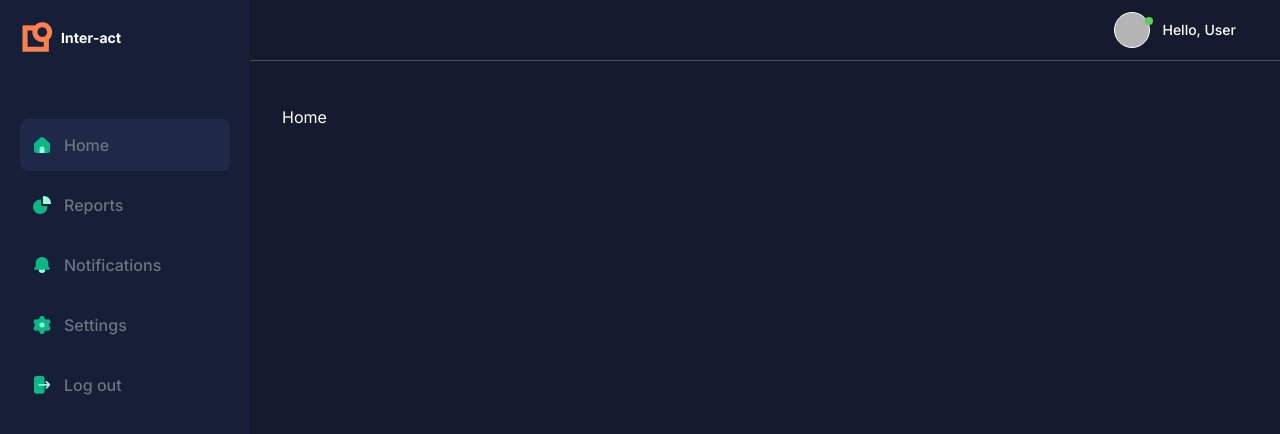
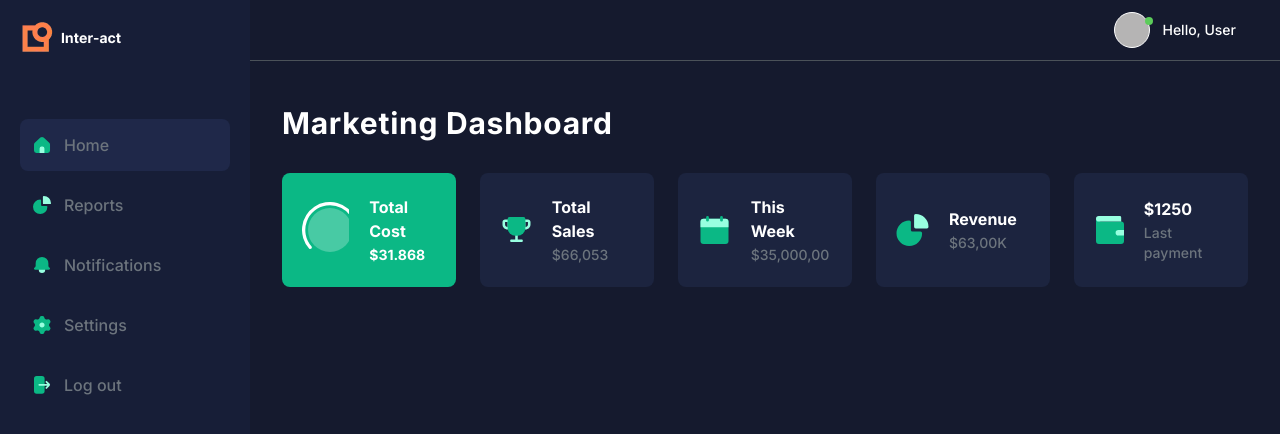
Before and after one commit to nzrmm/inter-act-dashboard, a React (Vite) app: page / in a window 1280 px wide. Shown: the top 434 px of the page. Built offline with nearby package versions, Linux system fonts and the light colour scheme.

Commit message:
feat: add information section

```diff
--- /dev/null
+++ b/src/components/card-information/index.tsx
@@ -0,0 +1,37 @@
+import cx from "classnames";
+
+import { IInformation } from "../../types/data";
+
+type ICardInformation = {
+  data: IInformation;
+  isFirst?: boolean;
+};
+
+const CardInformation = ({ data, isFirst }: ICardInformation) => {
+  return (
+    <div
+      className={cx(
+        "w-full flex items-center gap-5 rounded-lg px-5 py-[22px]",
+        {
+          "bg-[#0BB885]": isFirst,
+          "bg-dark-04": !isFirst,
+        }
+      )}
+    >
+      {data.icon}
+      <div>
+        <p className={cx("font-bold mb-0.5")}>{data.name}</p>
+        <p
+          className={cx("text-sm", {
+            "font-bold": isFirst,
+            "font-medium text-[#6C747D]": !isFirst,
+          })}
+        >
+          {data.value}
+        </p>
+      </div>
+    </div>
+  );
+};
+
+export default CardInformation;
--- a/src/components/index.ts
+++ b/src/components/index.ts
@@ -1,3 +1,4 @@
 import SidebarItem from "./sidebar-item";
+import CardInformation from "./card-information";
 
-export { SidebarItem };
+export { SidebarItem, CardInformation };
--- /dev/null
+++ b/src/data/index.tsx
@@ -0,0 +1,17 @@
+import { IInformation } from "../types/data";
+
+import {
+  ICTrophy,
+  ICWallet,
+  ICRevenue,
+  ICPieChart,
+  ICCalendar,
+} from "../assets/svgs";
+
+export const informations: IInformation[] = [
+  { icon: <ICPieChart />, name: "Total Cost", value: "$31.868" },
+  { icon: <ICTrophy />, name: "Total Sales", value: "$66,053" },
+  { icon: <ICCalendar />, name: "This Week", value: "$35,000,00" },
+  { icon: <ICRevenue />, name: "Revenue", value: "$63,00K" },
+  { icon: <ICWallet />, name: "$1250", value: "Last payment" },
+];
--- a/src/routes/home/index.tsx
+++ b/src/routes/home/index.tsx
@@ -1,5 +1,26 @@
+import cx from "classnames";
+
+import { CardInformation } from "../../components";
+import { informations } from "../../data";
+
 const Home = () => {
-  return <div>Home</div>;
+  return (
+    <section>
+      <div className={cx("mb-8")}>
+        <p className={cx("font-bold text-3xl tracking-wide")}>
+          Marketing Dashboard
+        </p>
+      </div>
+
+      <div className={cx("w-full flex gap-6")}>
+        {informations.map((item, index) => {
+          return (
+            <CardInformation key={index} data={item} isFirst={index === 0} />
+          );
+        })}
+      </div>
+    </section>
+  );
 };
 
 export default Home;
--- /dev/null
+++ b/src/types/data/index.ts
@@ -0,0 +1,5 @@
+export type IInformation = {
+  icon: React.ReactNode;
+  name: string | number;
+  value: string | number;
+};
```
